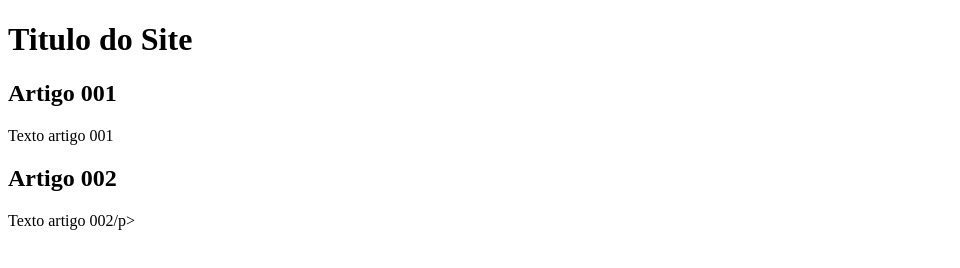
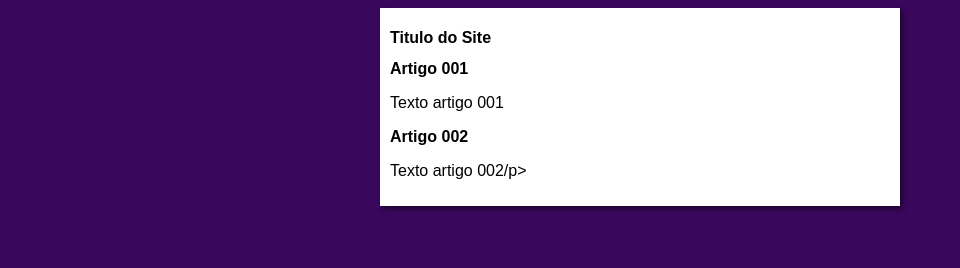
Before and after one commit to LeandroAlvesCarvalho/Projeto-Site-Curso-Git-GitHub, a plain HTML site: page index.html in a window 1280 px wide. Shown: the whole page, without its empty margins (0-960 px from the left). Drawn offline with Linux system fonts and the light colour scheme.

Commit message:
inicio do designe

```diff
--- /dev/null
+++ b/estilos/style.css
@@ -0,0 +1,16 @@
+*{
+    font-family: Arial, Helvetica, sans-serif;
+    font-size: 16px;
+}
+
+body {
+    background-color: rgb(57, 7, 92);
+}
+
+main {
+    background-color: white;
+    width: 500px;
+    margin: auto;
+    padding: 10px;
+    box-shadow: 3px 3px 5px rgba(0, 0, 0, 0.475);
+}
--- a/index.html
+++ b/index.html
@@ -4,6 +4,7 @@
     <meta charset="UTF-8">
     <meta name="viewport" content="width=device-width, initial-scale=1.0">
     <title>Titulo do Site</title>
+    <link rel="stylesheet" href="estilos/style.css">
 </head>
 <body>
     <main>
```
